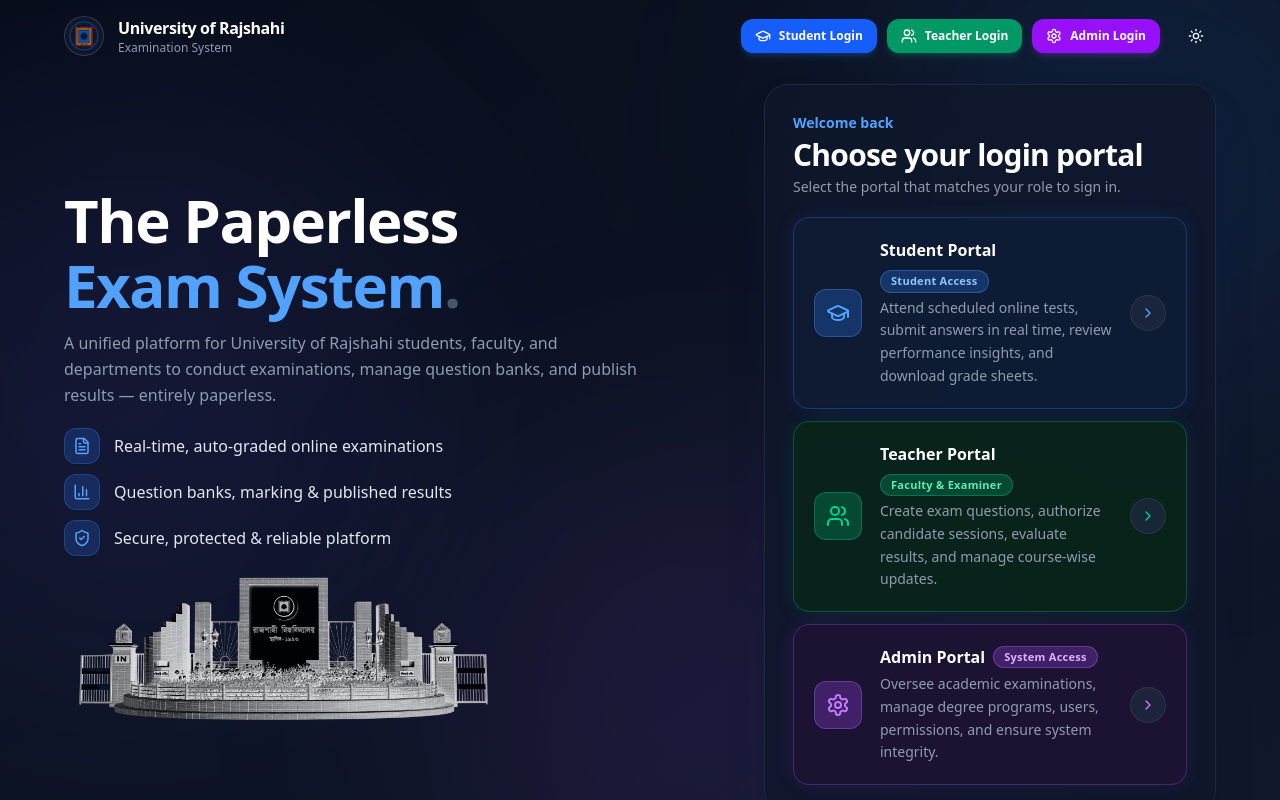
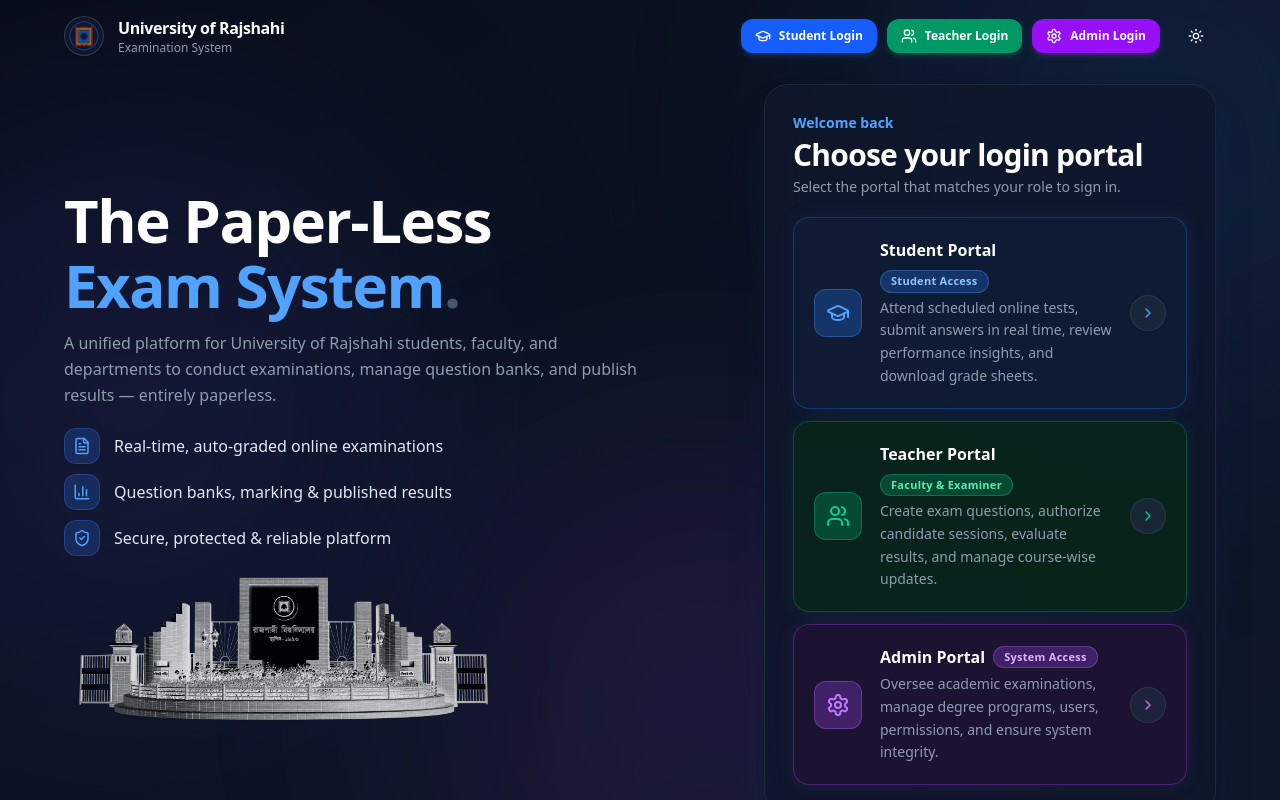
Before and after one commit to omarfaruk16/exam-system, a React (Vite) app in the folder apps/web/: page /login in a window 1280 px wide. Built offline with nearby package versions, Linux system fonts and the light colour scheme; no server answers.

Commit message:
paper Less

```diff
--- a/apps/web/src/features/auth/LoginPage.tsx
+++ b/apps/web/src/features/auth/LoginPage.tsx
@@ -149,7 +149,7 @@
         <section className="relative lg:col-span-6 xl:col-span-7">
           <div className="relative">
             <h1 className="mt-3 text-4xl font-extrabold leading-[1.08] tracking-tight text-slate-900 sm:text-5xl lg:text-5xl xl:text-6xl dark:text-white">
-              The Paperless
+              The Paper-Less
               <br />
               <span className="text-blue-600 dark:text-blue-400">
                 Exam System<span className="text-slate-300 dark:text-slate-600">.</span>
```
